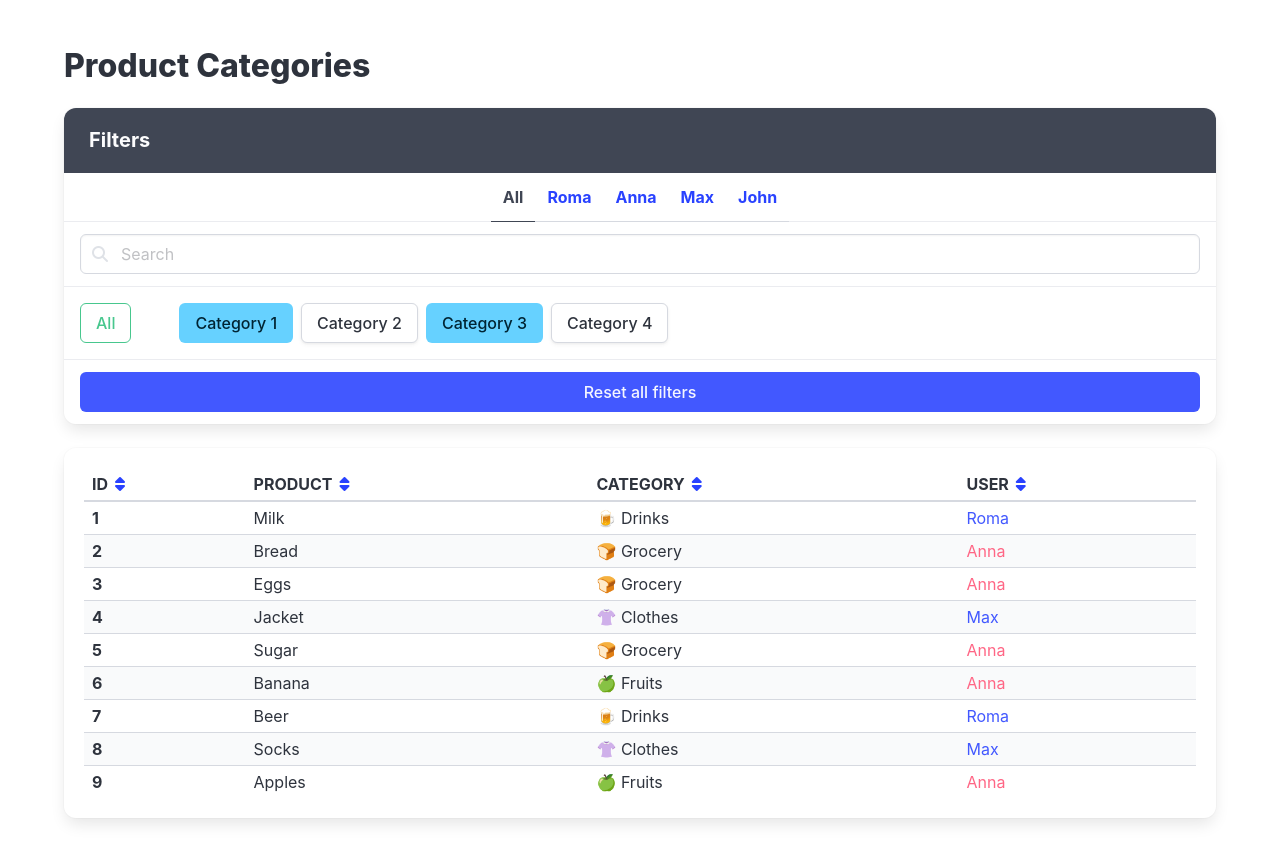
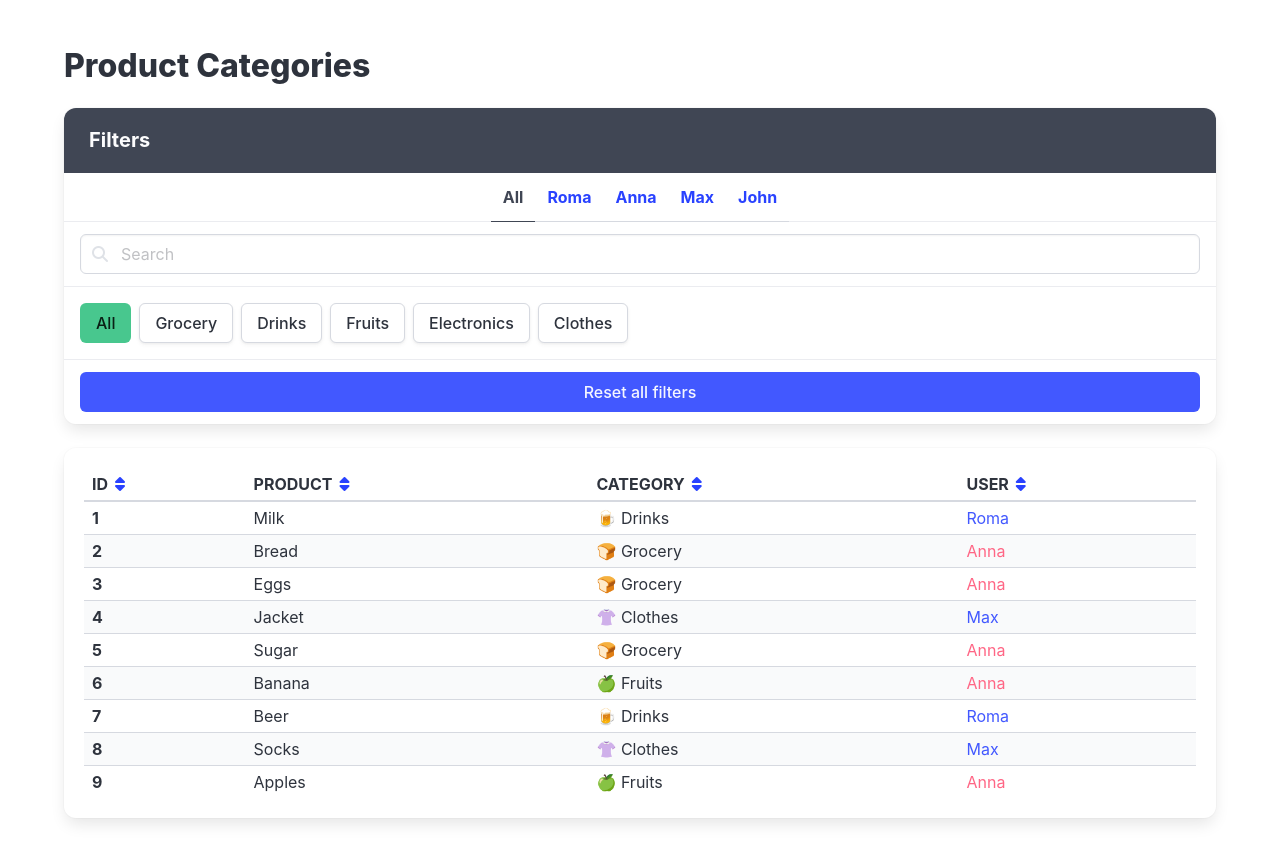
Before and after one commit to lidiia-tsymborovych/react-first-practice, a React (Vite) app: page / in a window 1280 px wide. Shown: the top 862 px of the page. Built offline with nearby package versions, Linux system fonts and the light colour scheme.

Commit message:
Add filters by category

```diff
--- a/package.json
+++ b/package.json
@@ -1,6 +1,6 @@
 {
   "name": "react_product-categories-practice",
-  "homepage": "react-first-practices",
+  "homepage": "react-first-practice",
   "version": "0.1.0",
   "keywords": [],
   "author": "Mate Academy",
--- a/src/App.jsx
+++ b/src/App.jsx
@@ -24,17 +24,18 @@ const products = productsFromServer.map(product => {
 const OWNERS = ['All', ...usersFromServer.map(user => user.name)];
 const COLUMNS = ['ID', 'PRODUCT', 'CATEGORY', 'USER'];
 
-// const Filters = [
-//   'All',
-//   ...categoriesFromServer.map(category => category.title),
-// ];
+const CATEGORIES = [
+  'All',
+  ...categoriesFromServer.map(category => category.title),
+];
 
 export const App = () => {
   // const [filteredProducts, setFilteredProducts] = useState(products);
   const [ownerFilter, setOwnerFilter] = useState(OWNERS[0]);
   const [query, setQuery] = useState('');
-
-  const getFilteredProducts = (ownerFilterParam, newQuery) => {
+  const [selectedCategories, setSelectedCategories] = useState([]);
+  // const [selectedCategory, setSelectedCategory] = useState(CATEGORIES[0]);
+  const getFilteredProducts = (ownerFilterParam, newQuery, categories) => {
     let filteredProducts = products;
 
     if (newQuery) {
@@ -47,18 +48,44 @@ export const App = () => {
       });
     }
 
-    if (ownerFilterParam === OWNERS[0]) {
+    if (ownerFilterParam !== OWNERS[0]) {
+      filteredProducts = filteredProducts.filter(
+        product => product.user.name === ownerFilterParam,
+      );
+    }
+
+    if (!categories.length) {
       return filteredProducts;
     }
 
-    filteredProducts = filteredProducts.filter(
-      product => product.user.name === ownerFilterParam,
-    );
+    filteredProducts = filteredProducts.filter(product => {
+      return categories.includes(product.category.title);
+    });
 
     return filteredProducts;
   };
 
-  const filteredProducts = getFilteredProducts(ownerFilter, query);
+  const filteredProducts = getFilteredProducts(
+    ownerFilter,
+    query,
+    selectedCategories,
+  );
+
+  const handleClickFilterByCategoryButton = category => {
+    if (category === CATEGORIES[0]) {
+      setSelectedCategories([]);
+
+      return;
+    }
+
+    setSelectedCategories(currentSelectedCategories => {
+      if (currentSelectedCategories.includes(category)) {
+        return currentSelectedCategories.filter(c => c !== category);
+      }
+
+      return [...currentSelectedCategories, category];
+    });
+  };
 
   return (
     <div className="section">
@@ -113,46 +140,22 @@ export const App = () => {
             </div>
 
             <div className="panel-block is-flex-wrap-wrap">
-              {/* {COLUMNS.map(col => (
+              {CATEGORIES.map(category => (
                 <a
-                  key={col}
+                  key={category}
                   href="#/"
                   data-cy="AllCategories"
-                  className="button is-success mr-6 is-outlined"
+                  className={`button mr-2 my-1 ${
+                    category === CATEGORIES[0] &&
+                    selectedCategories.length === 0
+                      ? 'is-success'
+                      : ''
+                  } ${selectedCategories.includes(category) ? 'is-info' : ''}`}
+                  onClick={() => handleClickFilterByCategoryButton(category)}
                 >
-                  {col}
+                  {category}
                 </a>
-              ))} */}
-              <a
-                href="#/"
-                data-cy="AllCategories"
-                className="button is-success mr-6 is-outlined"
-              >
-                All
-              </a>
-
-              <a
-                data-cy="Category"
-                className="button mr-2 my-1 is-info"
-                href="#/"
-              >
-                Category 1
-              </a>
-
-              <a data-cy="Category" className="button mr-2 my-1" href="#/">
-                Category 2
-              </a>
-
-              <a
-                data-cy="Category"
-                className="button mr-2 my-1 is-info"
-                href="#/"
-              >
-                Category 3
-              </a>
-              <a data-cy="Category" className="button mr-2 my-1" href="#/">
-                Category 4
-              </a>
+              ))}
             </div>
 
             <div className="panel-block">
@@ -163,6 +166,7 @@ export const App = () => {
                 onClick={() => {
                   setQuery('');
                   setOwnerFilter(OWNERS[0]);
+                  setSelectedCategories([]);
                 }}
               >
                 Reset all filters
```
